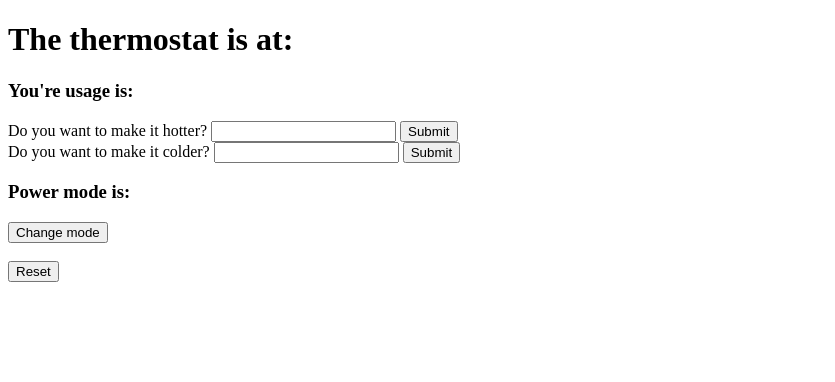
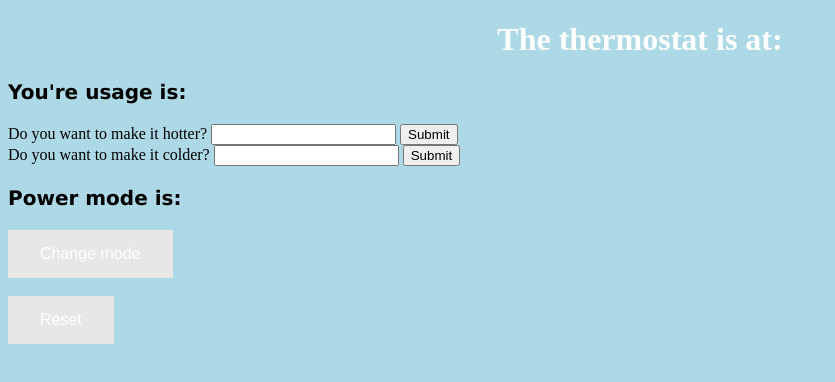
Before and after one commit to aravzpatel/thermostat, a plain HTML site: page index.html in a window 1280 px wide. Shown: the whole page, without its empty margins (0-835 px from the left). Drawn offline with nearby package versions, Linux system fonts and the light colour scheme.

Commit message:
downloaded jquery and linked to the index html and started some css

```diff
--- /dev/null
+++ b/index.css
@@ -0,0 +1,25 @@
+body {
+  background-color: lightblue;
+}
+
+h1 {
+  color: white;
+  text-align: center;
+}
+
+h3 {
+  font-family: verdana;
+  font-size: 20px;
+}
+
+.button {
+  background-color: #e7e7e7; /* Green */
+  border: none;
+  color: white;
+  padding: 15px 32px;
+  text-align: center;
+  text-decoration: none;
+  display: inline-block;
+  font-size: 16px;
+
+}
--- a/index.html
+++ b/index.html
@@ -1,5 +1,6 @@
 <!DOCTYPE html>
   <head>
+    <link rel="stylesheet" type="text/css" href="index.css">
   </head>
   <body>
     <h1 id='temperature_display'>The thermostat is at:</h1>
@@ -18,10 +19,11 @@
     </form>
 
     <h3 id='power_mode'>Power mode is:</h3>
-    <button id='mode_changer'>Change mode</button>
+    <button class="button" id='mode_changer'>Change mode</button>
     <br></br>
-    <button id='reset'>Reset</button>
+    <button class="button" id='reset'>Reset</button>
 
     <script src="src/thermostat.js" async defer></script>
+    <script src="/Users/katiejones/Desktop/ls/Projects/AravKatieJoanne/node_modules/jquery/dist/jquery.js" async defer></script>
   </body>
 </html>
```
